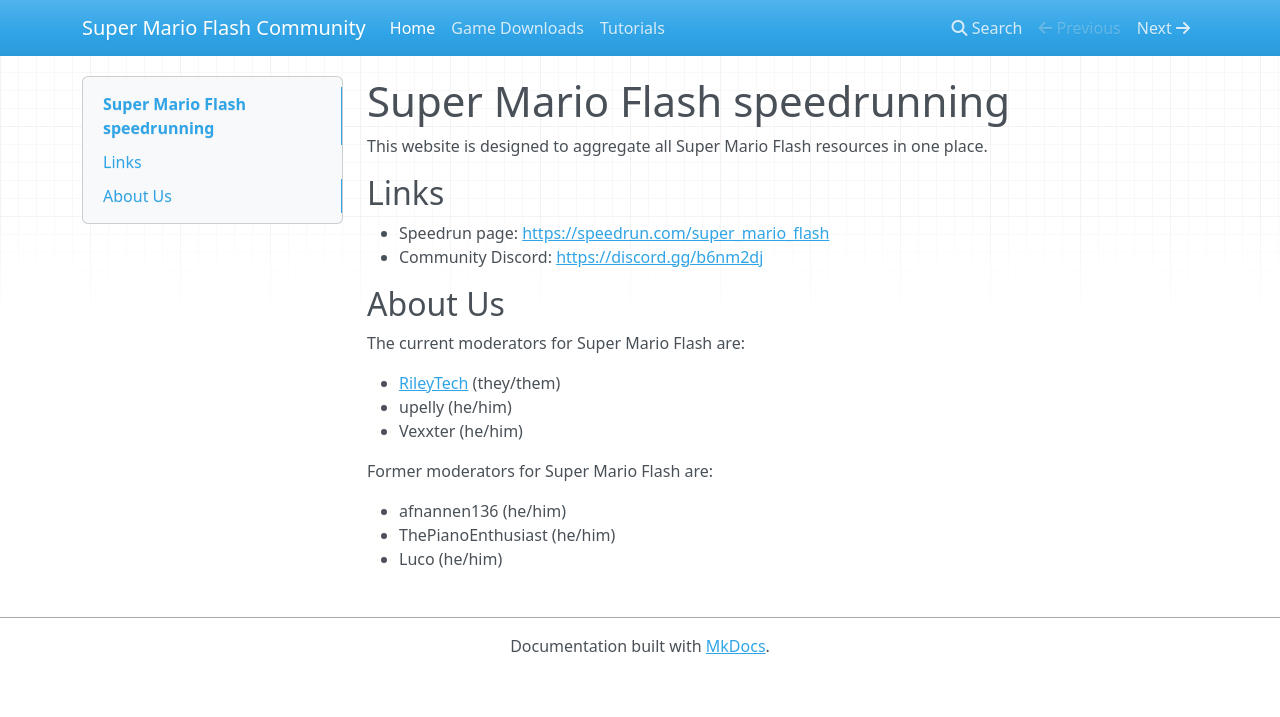
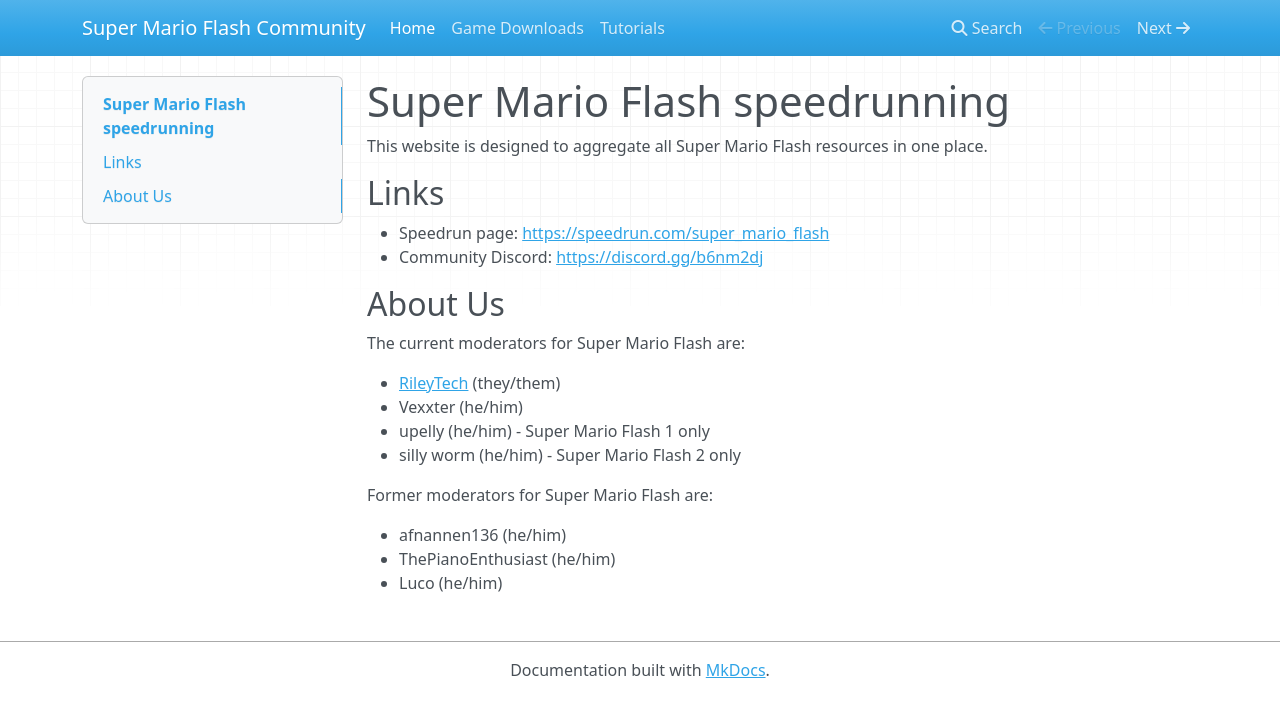
Before and after one commit to MarioFlashCommunity/marioflashcommunity.github.io, an MkDocs documentation site: the page built from docs/index.md, in a window 1280 px wide. Shown: the top 717 px of the page. Built offline with MkDocs 1.6.1, drawn with Linux system fonts in a browser that asks for light colours; nearby versions of some CDN libraries.

Commit message:
Add silly worm to mod list

```diff
--- a/docs/index.md
+++ b/docs/index.md
@@ -11,8 +11,9 @@
 The current moderators for Super Mario Flash are:
 
 - [RileyTech](https://rayyaw.github.io) (they/them)
-- upelly (he/him)
 - Vexxter (he/him)
+- upelly (he/him) - Super Mario Flash 1 only
+- silly worm (he/him) - Super Mario Flash 2 only
 
 Former moderators for Super Mario Flash are:
 
```
